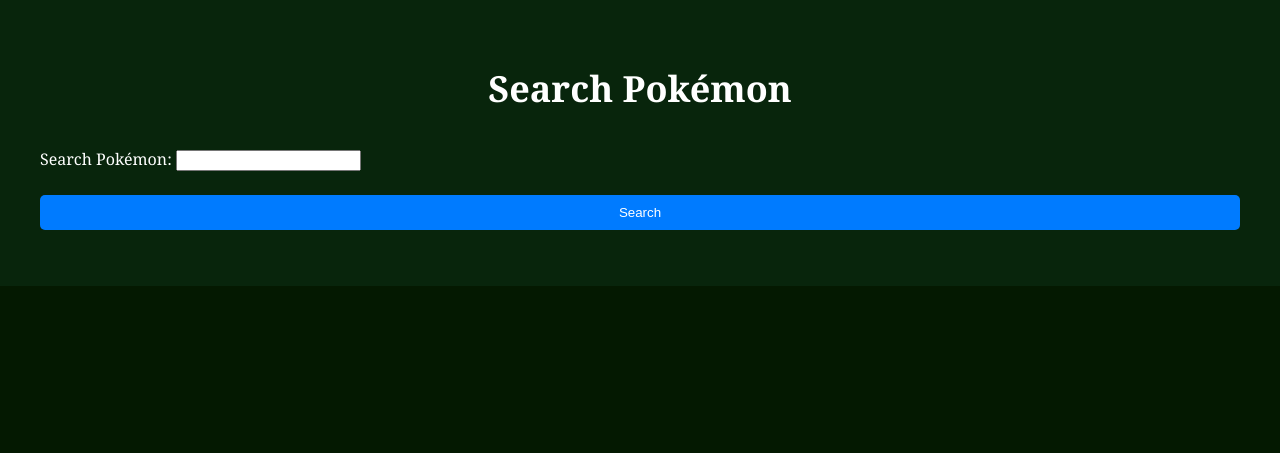
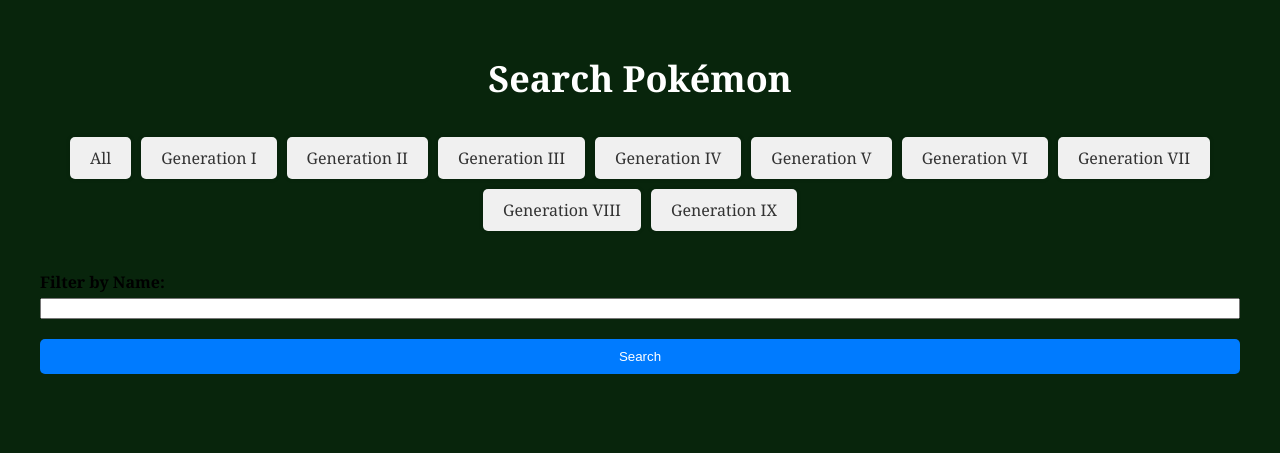
Before and after one commit to brandon-bouley/cs412, a Django app: page /team/1/search_pokemon/ in a window 1280 px wide. Shown: the part 116-569 px from the top of the page. Run offline with Django 5.2, Linux system fonts and the light colour scheme; data that the repository does not hold is empty.

Commit message:
Last minute changes to search to make it prettier

```diff
--- a/project/templates/project/delete_team_pokemon.html
+++ b/project/templates/project/delete_team_pokemon.html
@@ -10,8 +10,8 @@
     <p>Are you sure you want to delete {{ object.pokemon.name }} from the team?</p>
     <form method="post">
         {% csrf_token %}
-        <button type="submit">Yes, delete</button>
-        <a href="{% url 'team_detail' pk=object.team.pk %}">Cancel</a>
+        <button type="submit" class="delete-button">Yes, delete</button>
+        <a href="{% url 'team_detail' pk=object.team.pk %}" class="edit-button">Cancel</a>
     </form>
 </body>
 </html>
--- a/project/templates/project/pokemon_detail.html
+++ b/project/templates/project/pokemon_detail.html
@@ -20,7 +20,7 @@
     </div>
     <!-- Pokémon Learnset Section -->
     <div class="pokemon-moveset">
-        <h3>Learnset</h3>
+        <h3>Learnable Moves</h3>
         <ul>
             {% for move in pokemon.learnset.all %}
             <li>
--- a/project/templates/project/pokemon_list.html
+++ b/project/templates/project/pokemon_list.html
@@ -3,7 +3,7 @@
 {% block title %}Pokémon List{% endblock %}
 
 {% block content %}
-<h1>Pokémon List</h1>
+<h1>Pokédex</h1>
 
 <div class="generation-links">
     <a href="?generation=all">All</a>
--- a/project/templates/project/pokemon_search.html
+++ b/project/templates/project/pokemon_search.html
@@ -3,21 +3,37 @@
 {% block title %}Search Pokémon{% endblock %}
 
 {% block content %}
-<div class="form-container">
-    <h1>Search Pokémon</h1>
-    <form method="post">
-        {% csrf_token %}
-        {{ form.as_p }}
+<h1>Search Pokémon</h1>
+
+<div class="generation-links">
+    <a href="?generation=all">All</a>
+    <a href="?generation=1">Generation I</a>
+    <a href="?generation=2">Generation II</a>
+    <a href="?generation=3">Generation III</a>
+    <a href="?generation=4">Generation IV</a>
+    <a href="?generation=5">Generation V</a>
+    <a href="?generation=6">Generation VI</a>
+    <a href="?generation=7">Generation VII</a>
+    <a href="?generation=8">Generation VIII</a>
+    <a href="?generation=9">Generation IX</a>
+</div>
+
+<form method="get" action="">
+    <div class="form-group">
+        <label for="name">Filter by Name:</label>
+        <input type="text" id="name" name="name" value="{{ name }}">
         <button type="submit" class="submit-button">Search</button>
-    </form>
-    {% if form.errors %}
-        <ul class="error-list">
-            {% for field, errors in form.errors.items %}
-                {% for error in errors %}
-                    <li>{{ error }}</li>
-                {% endfor %}
-            {% endfor %}
-        </ul>
-    {% endif %}
+    </div>
+</form>
+
+<div class="pokemon-list">
+    {% for pokemon in pokemons %}
+    <div class="pokemon-button">
+        <a href="{% url 'add_team_pokemon' pk=view.kwargs.pk dexnum=pokemon.dexnum %}">
+            <img src="{{ pokemon.sprite }}" alt="{{ pokemon.name }}">
+            <span>{{ pokemon.name }}</span>
+        </a>
+    </div>
+    {% endfor %}
 </div>
 {% endblock %}
--- a/project/views.py
+++ b/project/views.py
@@ -100,14 +100,18 @@
     template_name = 'project/pokemon_search.html'
     form_class = PokemonSearchForm
 
-    def form_valid(self, form):
-        pokemons = form.search()
-        if pokemons.exists():
-            pokemon = pokemons.first()  # Assuming you want to select the first match
-            return redirect('add_team_pokemon', pk=self.kwargs['pk'], dexnum=pokemon.dexnum)
-        else:
-            form.add_error('name', 'No Pokémon found with this name')
-            return self.form_invalid(form)
+    def get_queryset(self):
+        queryset = Pokemon.objects.all()
+        name = self.request.GET.get('name')
+        if name:
+            queryset = queryset.filter(name__icontains=name)
+        return queryset
+
+    def get_context_data(self, **kwargs):
+        context = super().get_context_data(**kwargs)
+        context['pokemons'] = self.get_queryset()
+        context['name'] = self.request.GET.get('name', '')
+        return context
 
 class CreateTeamPokemonView(CreateView):
     """
```
